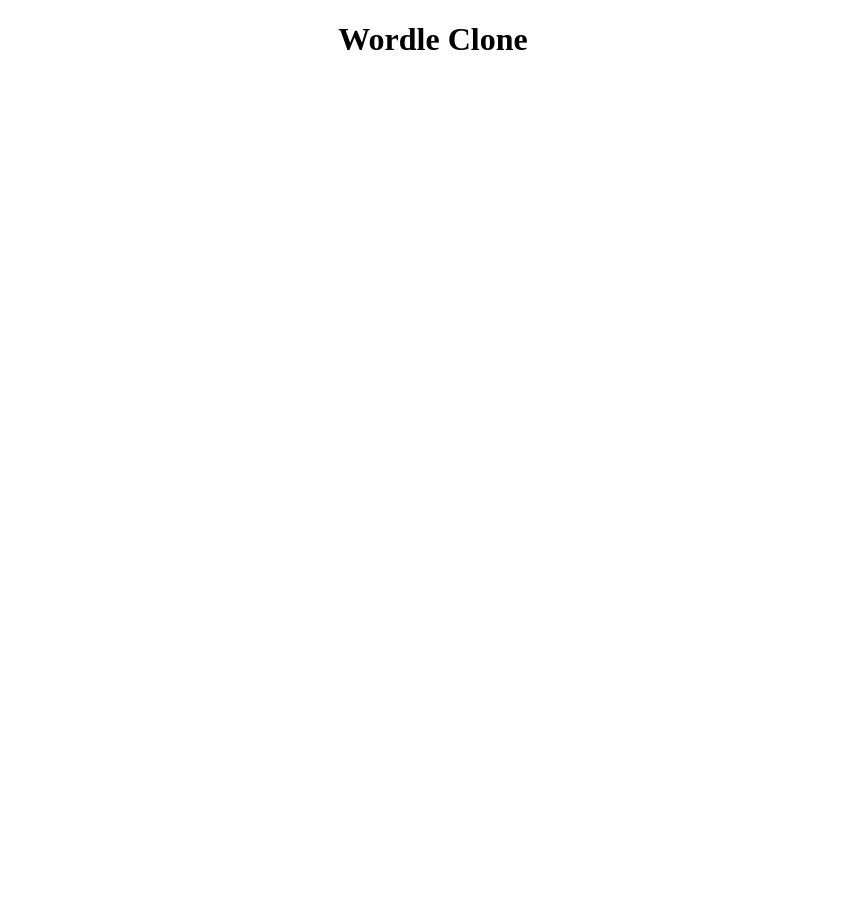
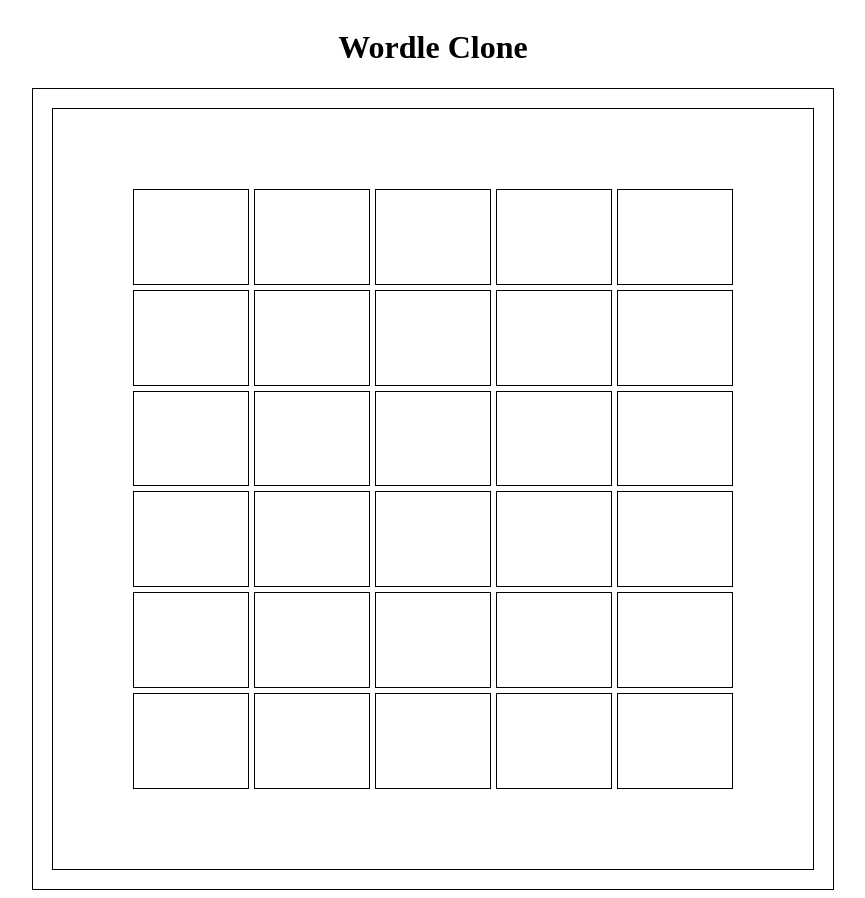
Before and after one commit to max-calabro/Wordle-Clone-9999..., a plain HTML site: page index.html in a window 1280 px wide. Shown: the whole page, without its empty margins (207-1072 px from the left). Before the commit the page ends 800 px from the top, so only its background shows below. Drawn offline with Linux system fonts and the light colour scheme.

Commit message:
basic game board structure set

```diff
--- a/script.js
+++ b/script.js
@@ -10,15 +10,24 @@ const initGameBoard = () => {
   document.body.appendChild(gameBoardAndKeyboardDiv)
   //make "game-board-Container" flex
   let gameBoardContainerDiv = document.createElement('div')
-  gameBoardContainerDiv.className = 'game-board-Container'
+  gameBoardContainerDiv.className = 'game-board-container'
   gameBoardAndKeyboardDiv.appendChild(gameBoardContainerDiv)
   //make "game-board" grid
+  let gameBoardDiv = document.createElement('div')
+  gameBoardDiv.className = 'game-board'
+  gameBoardContainerDiv.appendChild(gameBoardDiv)
 
   for (let i = 0; i < 6; i++) {
     //make a new row (grid)
+    let row = document.createElement('div')
+    row.className = `row`
     for (let j = 0; j < 5; j++) {
+      let letterBox = document.createElement('div')
       //make 5 containers in the row (flex)
+      letterBox.className = `letter-box`
+      row.appendChild(letterBox)
     }
+    gameBoardDiv.append(row)
   }
 }
 initGameBoard()
--- a/style.css
+++ b/style.css
@@ -1,3 +1,50 @@
+
+body {
+  display: flex;
+  flex-direction: column;
+  align-items: center;
+}
+
 h1 {
   text-align: center;
 }
+
+.game-board-and-keyboard {
+  display: flex;
+  align-items: center;
+  justify-content: center;
+
+  width: 100vh;
+  height: 100vh;
+  border: solid black 1px;
+}
+
+.game-board-container {
+  display: flex;
+  align-items: center;
+  justify-content: center;
+
+  width: 95vh;
+  height: 95vh;
+  border: 1px solid black;
+}
+
+.game-board {
+  display: grid;
+  grid-template-rows: repeat(6, 1fr);
+  grid-gap: 5px;
+
+  width: 75vh;
+  height: 75vh;
+
+}
+
+.row {
+  display: grid;
+  grid-template-columns: repeat(5, 1fr);
+  grid-gap: 5px;
+}
+
+.letter-box {
+  border: 1px solid black;
+}
```
